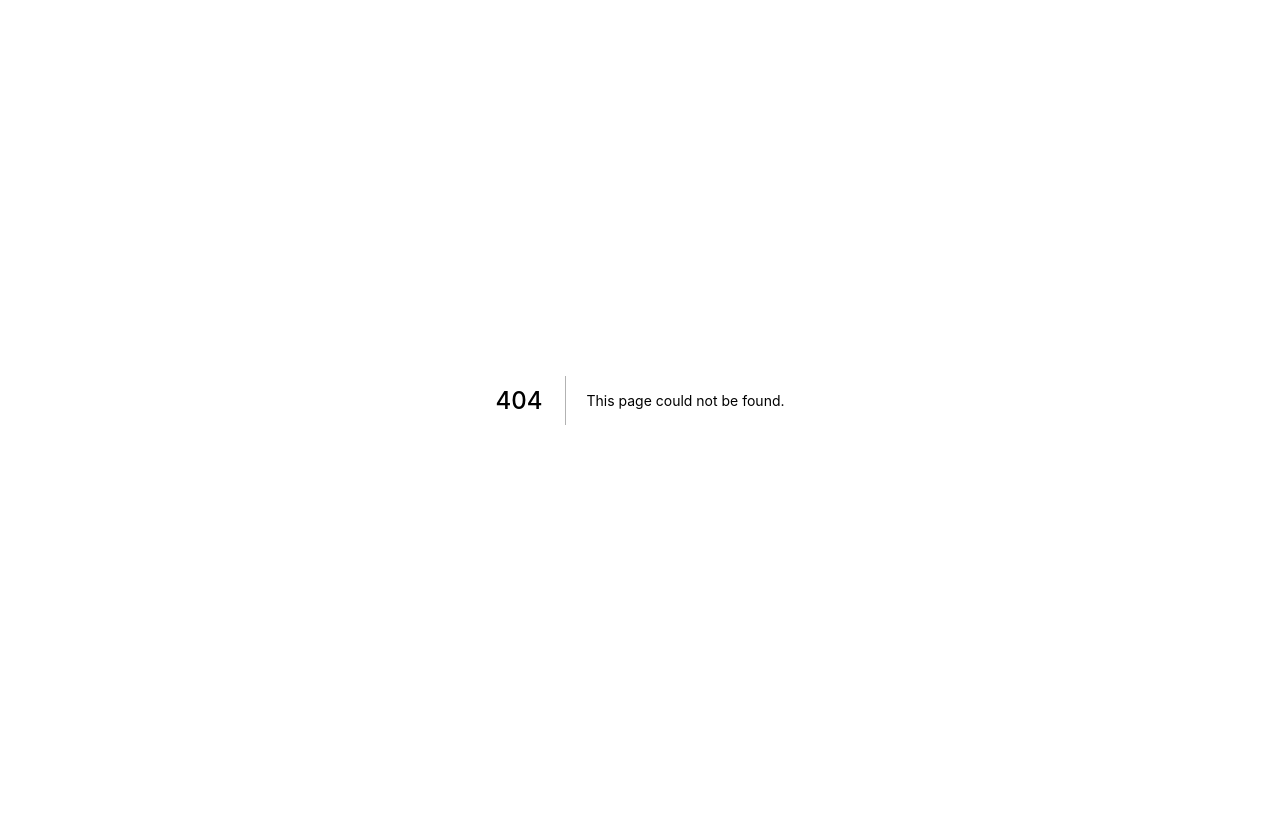
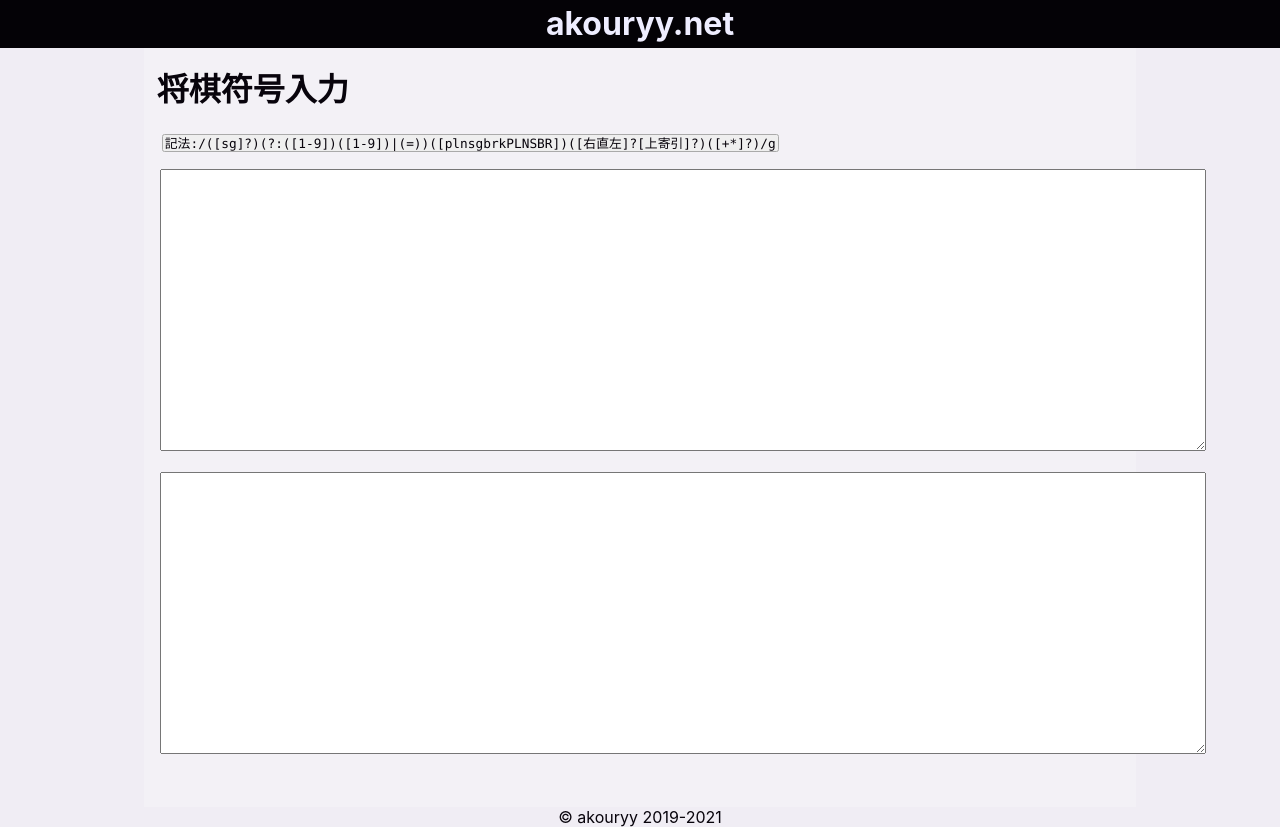
Before and after one commit to akouryy/akouryy.net-shamiko, a Next.js app: page /tmp/shogi-fugo in a window 1280 px wide. Before the commit this address had no page. Before the commit the page ends 800 px from the top, so only its background shows below. Built offline with nearby package versions, Linux system fonts and the light colour scheme.

Commit message:
Add temporary app: shlgi fugo converter

```diff
--- a/package.json
+++ b/package.json
@@ -8,8 +8,8 @@
   "scripts": {
     "l": "yarn run lint",
     "lint": "eslint . --ext .ts,.tsx",
-    "dev": "next",
-    "d": "next",
+    "dev": "next -p 8021",
+    "d": "next -p 8021",
     "build": "next build",
     "b": "next build",
     "export": "next export",
--- /dev/null
+++ b/pages/tmp/shogi-fugo.tsx
@@ -0,0 +1,75 @@
+import React, { useState } from 'react'
+import { Page } from '../../components/Page'
+import { Section } from '../../components/Section'
+import { NoChild } from '../../lib/reactutil/NoChild'
+
+const PieceE2J = {
+  p: '歩',
+  l: '香',
+  n: '桂',
+  s: '銀',
+  g: '金',
+  b: '角',
+  r: '飛',
+  k: '玉',
+  P: 'と',
+  L: '杏',
+  N: '圭',
+  S: '全',
+  B: '馬',
+  R: '龍',
+}
+const NotationRegExp = /([sg]?)(?:([1-9])([1-9])|(=))([plnsgbrkPLNSBR])([右直左]?[上寄引]?)([+*]?)/g
+
+function convertNotations(input: string): string {
+  let isNextSente = true
+  return input.replace(NotationRegExp, (
+    _, player: string, col: string, row: string, same: string,
+    piece: string, move: string, promote: string,
+  ) => {
+    const isSente = player === 's' || player === '' && isNextSente
+    isNextSente = !isSente
+    return `${
+        isSente ? '☗' : '☖'
+      }${
+        same === '=' ? '同' : String.fromCodePoint('０'.codePointAt(0)! + +col) + '？一二三四五六七八九'[+row]
+      }${
+        PieceE2J[piece as keyof typeof PieceE2J]
+      }${
+        move
+      }${
+        promote === '+' ? '成' : promote === '*' ? '打' : ''
+      }`
+  })
+}
+
+const PageTmpShogiFugo: React.FC<NoChild> = () => {
+  const [input, setInput] = useState('')
+  const output = convertNotations(input)
+
+  return (
+    <Page canonical='/tmp/md-label' title='Markdown Labeler'>
+      <Section title='将棋符号入力'>
+        <p>
+          <code>
+            記法:
+            {NotationRegExp.toString()}
+          </code>
+        </p>
+        <p>
+          <textarea
+            cols={100}
+            onChange={(ev) => setInput(ev.target.value)}
+            rows={15}
+            value={input}
+          />
+        </p>
+        <p>
+          <textarea cols={100} readOnly rows={15} value={output} />
+        </p>
+      </Section>
+    </Page>
+  )
+}
+
+export default PageTmpShogiFugo
```
